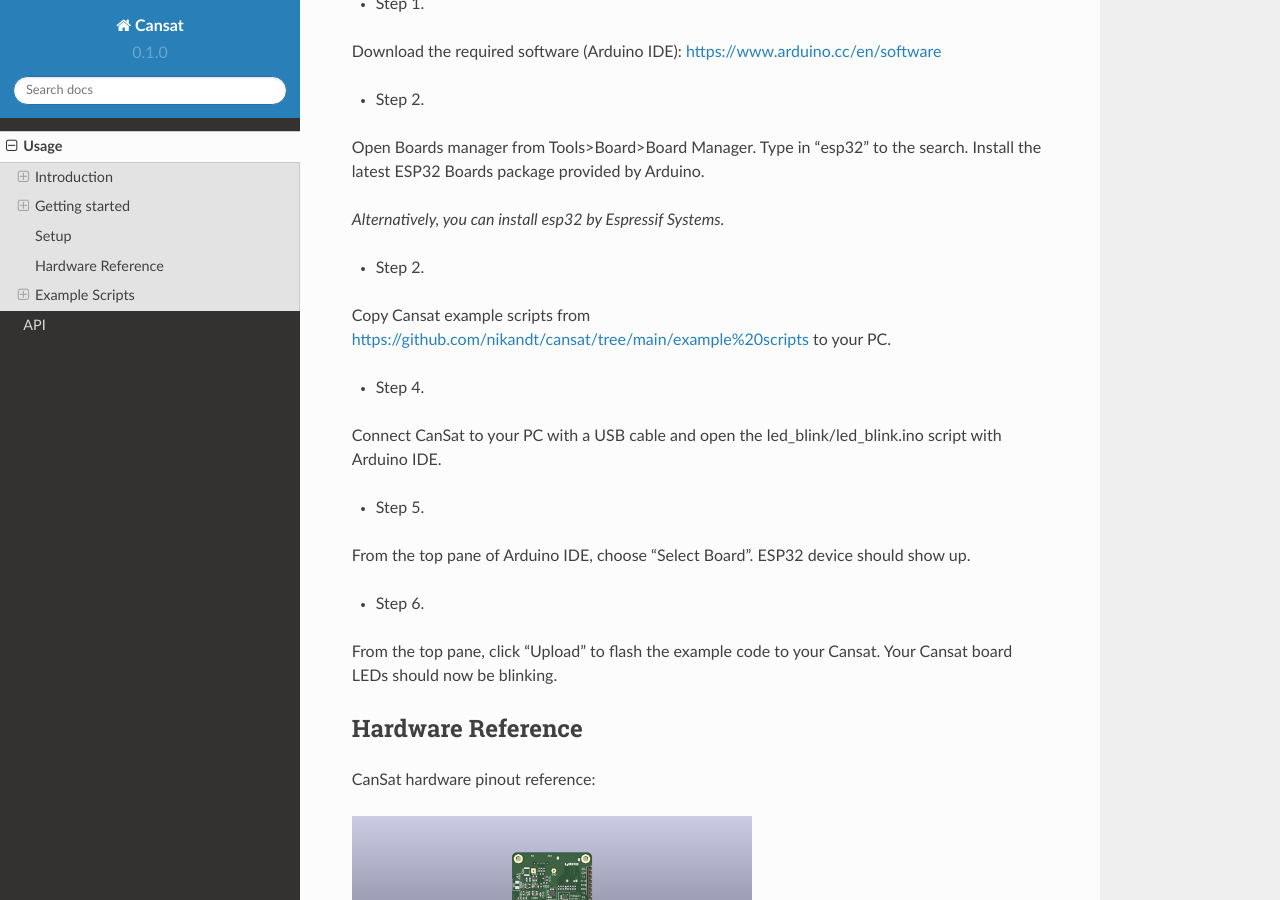
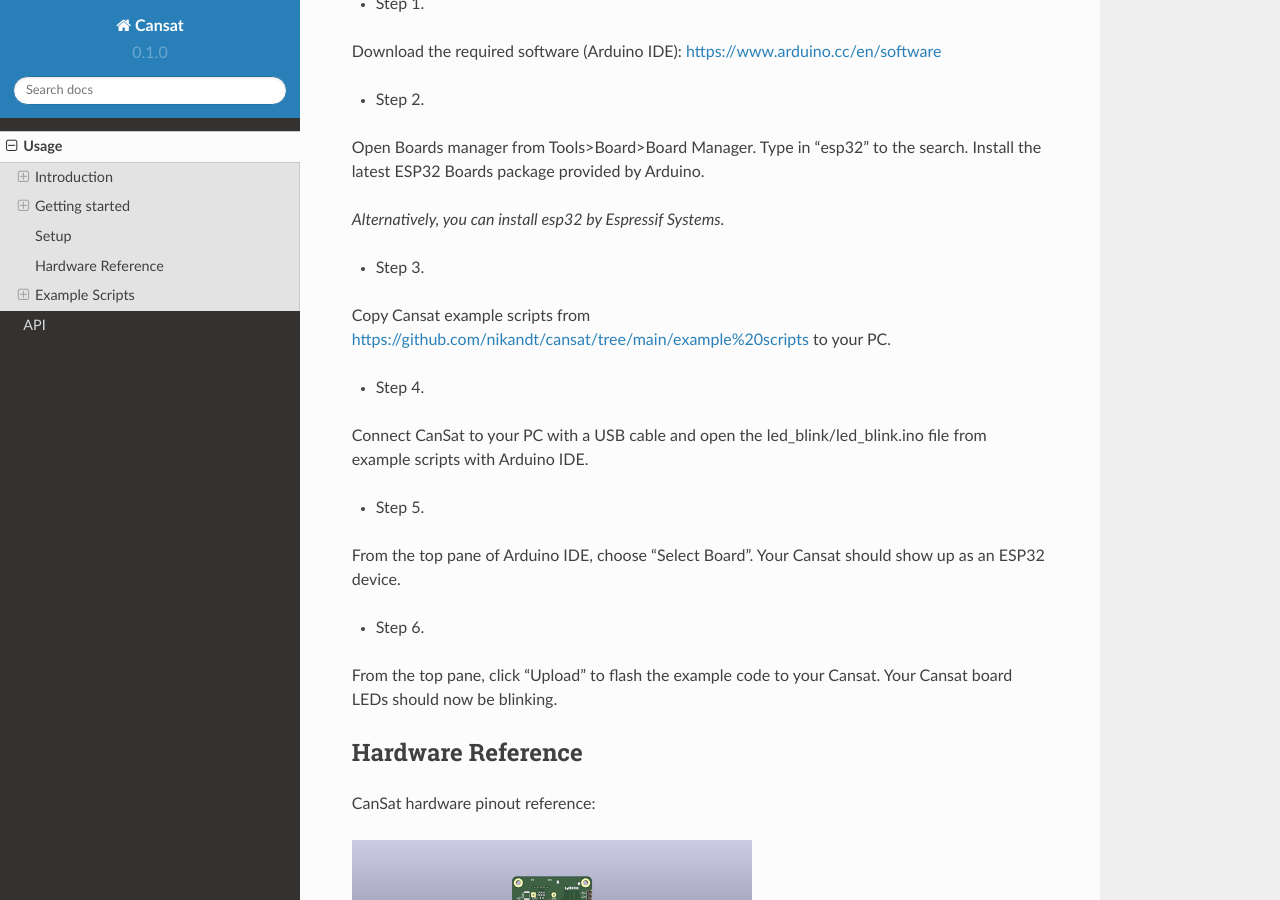
Before and after one commit to nikandt/cansat, a Sphinx documentation site: the page built from docs/source/usage.rst, in a window 1280 px wide and 900 px high, scrolled down 822 px. Built offline with Sphinx 7.4.7 and the Read the Docs theme 2.0.0, drawn with Linux system fonts in a browser that asks for light colours.

Commit message:
Update usage.rst syntax

```diff
--- a/docs/source/usage.rst
+++ b/docs/source/usage.rst
@@ -49,14 +49,14 @@ Open Boards manager from Tools>Board>Board Manager. Type in "esp32" to the searc
 
 *Alternatively, you can install esp32 by Espressif Systems.*
 
-* Step 2.
+* Step 3.
 Copy Cansat example scripts from https://github.com/nikandt/cansat/tree/main/example%20scripts to your PC.
 
 * Step 4.
-Connect CanSat to your PC with a USB cable and open the led_blink/led_blink.ino script with Arduino IDE.
+Connect CanSat to your PC with a USB cable and open the led_blink/led_blink.ino file from example scripts with Arduino IDE.
 
 * Step 5.
-From the top pane of Arduino IDE, choose "Select Board". ESP32 device should show up.
+From the top pane of Arduino IDE, choose "Select Board". Your Cansat should show up as an ESP32 device.
 
 * Step 6.
 From the top pane, click "Upload" to flash the example code to your Cansat. Your Cansat board LEDs should now be blinking.
```
